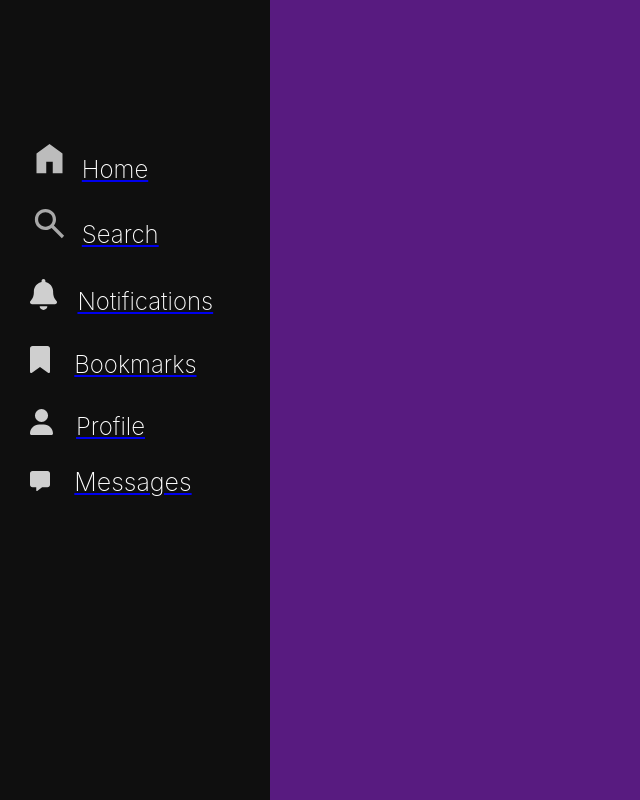
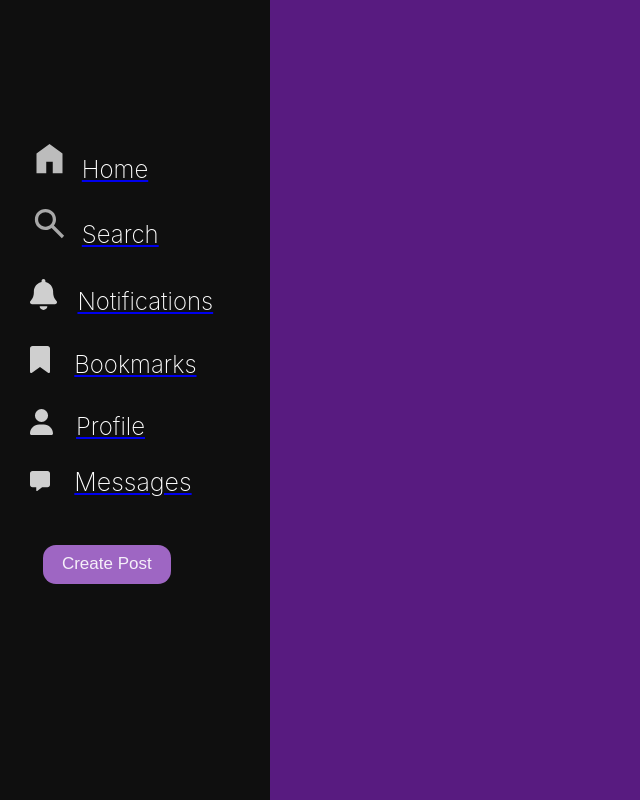
Before and after one commit to soumya-maheshwari/Twitter, a React (Create React App) app in the folder frontend/: page /sidebar in a window 1280 px wide. Shown: the whole page, without its empty margins (0-640 px from the left). Built offline with nearby package versions, Linux system fonts and the light colour scheme.

Commit message:
create post btn in sidebar added

```diff
--- a/frontend/package.json
+++ b/frontend/package.json
@@ -15,6 +15,7 @@
     "emoji-picker-react": "^4.4.11",
     "react": "^18.2.0",
     "react-dom": "^18.2.0",
+    "react-loader-spinner": "^5.4.5",
     "react-redux": "^8.1.2",
     "react-router-dom": "^6.15.0",
     "react-scripts": "5.0.1",
--- a/frontend/src/Components/Authentication/Login/Login.jsx
+++ b/frontend/src/Components/Authentication/Login/Login.jsx
@@ -31,9 +31,10 @@ const Login = () => {
 
   const handleLogin = (e) => {
     e.preventDefault();
+    setLoading(true);
     dispatch(loginUserThunk(userData))
       .then((res) => {
-        // console.log(res);
+        console.log(res);
         if (res.payload.data.success) {
           toast.success(`${res.payload.data.msg}`, {
             position: "top-right",
@@ -46,7 +47,7 @@ const Login = () => {
           });
 
           setTimeout(() => {
-            navigate("/homePage");
+            // navigate("/homePage");
           }, 3000);
 
           // localStorage.setItem("userInfo", JSON.stringify(sm.profile));
@@ -70,6 +71,8 @@ const Login = () => {
         return err.reponse;
       });
   };
+
+  console.log(loading);
 
   return (
     <>
--- a/frontend/src/Components/Authentication/Login/login.css
+++ b/frontend/src/Components/Authentication/Login/login.css
@@ -109,6 +109,7 @@ button[type="submit"]:hover {
 .forgot-pass {
   cursor: pointer;
 }
+
 @media (max-width: 970px) {
   .container-login {
     max-width: 880px;
--- a/frontend/src/Components/Sidebar/Sidebar.jsx
+++ b/frontend/src/Components/Sidebar/Sidebar.jsx
@@ -45,6 +45,10 @@ const Sidebar = () => {
 
   const hideMenu = () => {
     navigate("/homePage");
+  };
+
+  const handleCreate = () => {
+    navigate("/HomePage");
   };
 
   return (
@@ -122,6 +126,16 @@ const Sidebar = () => {
               <span className="message-name">Messages</span>
             </li>
           </Link>
+
+          <li className="list-item" onClick={handleMessage}>
+            <button
+              type="submit"
+              className="create-post-btn"
+              onClick={handleCreate}
+            >
+              Create Post
+            </button>
+          </li>
         </ul>
       </div>
     </>
--- a/frontend/src/Components/Sidebar/sidebar.css
+++ b/frontend/src/Components/Sidebar/sidebar.css
@@ -123,6 +123,20 @@
   font-size: 25px;
 }
 
+.create-post-btn {
+  border: none;
+  width: 10vw;
+  height: 39px;
+  /* margin-left: 1.7vw; */
+  border-radius: 13px;
+  cursor: pointer;
+  font-weight: 300;
+  font-size: 17px;
+  margin-top: 6vh;
+  margin-left: 1vw;
+  color: rgba(255, 255, 255, 0.9);
+  background-color: rgb(174, 113, 215, 0.9);
+}
 /* responsive */
 
 @media (max-width: 1045px) {
--- a/frontend/src/index.js
+++ b/frontend/src/index.js
@@ -6,6 +6,7 @@ import reportWebVitals from "./reportWebVitals";
 import { Provider } from "react-redux";
 import { store } from "./Redux/store";
 import "react-toastify/dist/ReactToastify.css";
+
 // import "emoji-mart/css/emoji-mart.css";
 
 const root = ReactDOM.createRoot(document.getElementById("root"));
```
Also changed, not shown: 1 other file (tests, documents, lock files or other folders).
